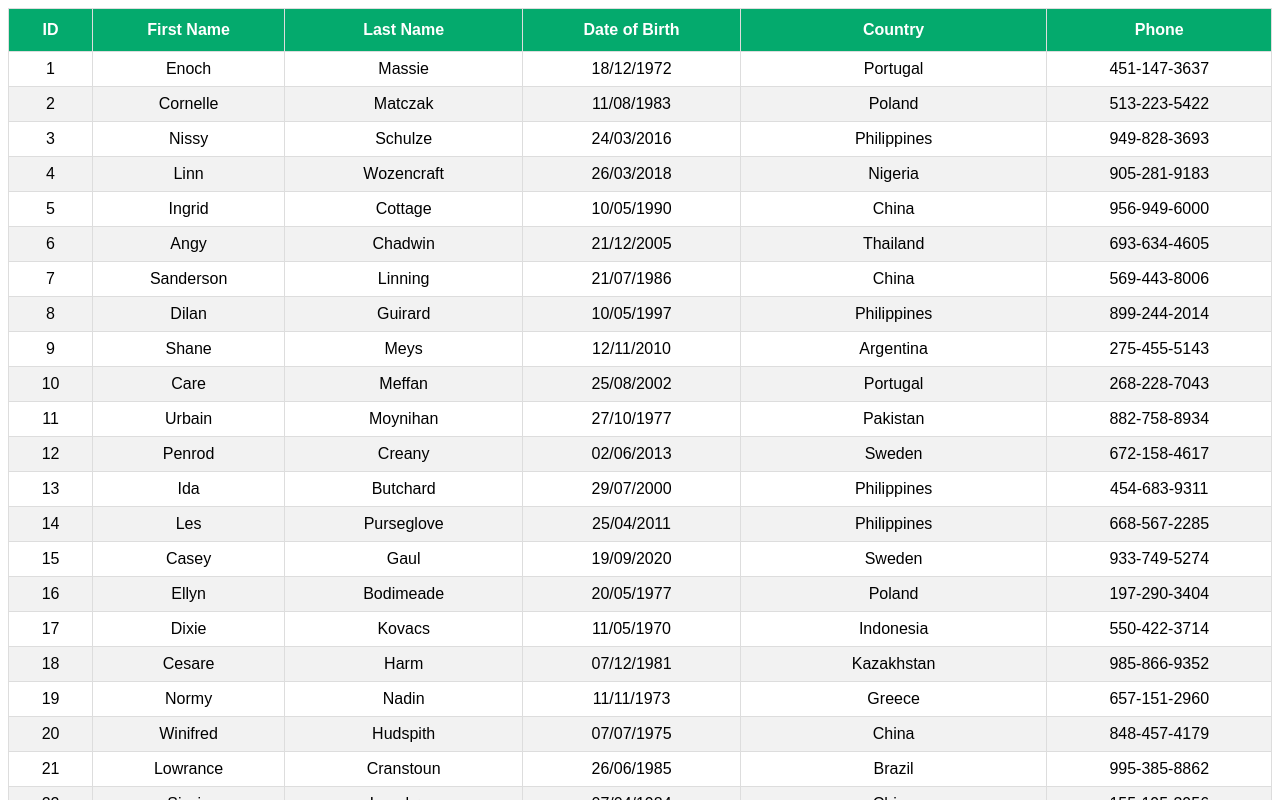
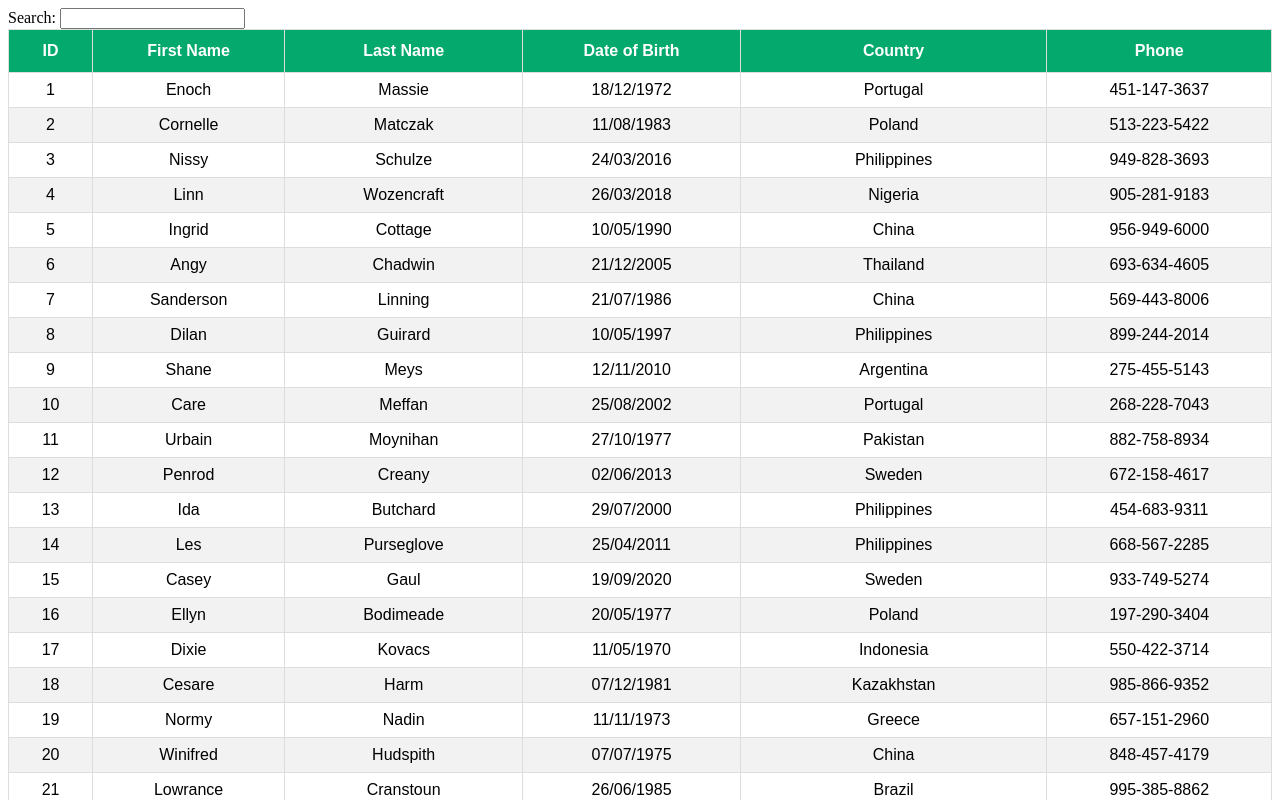
Before and after one commit to tranhang12/react-basic-table, a React (Create React App) app: page / in a window 1280 px wide. Shown: the top 800 px of the page. Built offline with nearby package versions, Linux system fonts and the light colour scheme.

Commit message:
Global filter

```diff
--- a/package.json
+++ b/package.json
@@ -10,7 +10,7 @@
     "date-fns": "^2.29.3",
     "react": "^18.2.0",
     "react-dom": "^18.2.0",
-    "react-scripts": "5.0.1",
+    "react-scripts": "^5.0.1",
     "react-table": "^7.8.0",
     "web-vitals": "^2.1.4"
   },
--- a/src/App.js
+++ b/src/App.js
@@ -1,9 +1,9 @@
 import ReactTable from 'react-table'
-import SortingTable from './components/SortingTable'
+import FilteringTable from './components/FilteringTable'
 function App() {
   return (
     <div className="App">
-      <SortingTable />
+      <FilteringTable />
     </div>
   );
 }
--- a/src/components/FilteringTable.js
+++ b/src/components/FilteringTable.js
@@ -1,12 +1,13 @@
-import React, { useMemo } from 'react'
-import { useTable } from 'react-table'
-import { COLUMNS } from './columns'
-import {MOCK_DATA} from './MOCK_DATA.json'
-import './table.css'
+import React, { useMemo } from "react";
+import { useTable, useGlobalFilter } from "react-table";
+import { COLUMNS } from "./columns";
+import MOCK_DATA from "./MOCK_DATA.json";
+import "./table.css";
+import { GlobalFilter } from "./GlobalFilter";
 
-export const FilteringTable = () => {
-    const columns = useMemo(() => COLUMNS, [])
-    const data = useMemo(() => MOCK_DATA, [])
+const FilteringTable = () => {
+  const columns = useMemo(() => COLUMNS, []);
+  const data = useMemo(() => MOCK_DATA, []);
 
   const {
     getTableProps,
@@ -14,42 +15,49 @@ export const FilteringTable = () => {
     headerGroups,
     footerGroups,
     rows,
-        prepareRow
+    prepareRow,
+    state,
+    setGlobalFilter,
   } = useTable(
     {
       columns,
-            data
-        }
-    )
+      data,
+    },
+    useGlobalFilter
+  );
 
+  const { globalFilter } = state;
   return (
+    <div>
+      <GlobalFilter filter={globalFilter} setFilter={setGlobalFilter} />
       <table {...getTableProps()}>
         <thead>
-        {
-          headerGroups.map((headerGroup) => (
+          {headerGroups.map((headerGroup) => (
             <tr {...headerGroup.getHeaderGroupProps()}>
-              {
-                headerGroup.headers.map((column) => (
-                  <th {...column.getHeaderProps()}>
-                    {column.render('Header')}
-                  </th>
-                ))
-              }
+              {headerGroup.headers.map((column) => (
+                <th {...column.getHeaderProps()}>{column.render("Header")}</th>
+              ))}
             </tr>
-          ))
-        }
+          ))}
         </thead>
 
         <tbody {...getTableBodyProps()}>
-        {
-          rows.map((row) => {
-            prepareRow(row)
+          {rows.map((row) => {
+            prepareRow(row);
             return (
-              <td {...cell.getCellProps()}>{cell.render('Cell')}</td>
-            )
-          })
-        }
+              <tr {...row.getRowProps()}>
+                {row.cells.map((cell) => {
+                  return (
+                    <td {...cell.getCellProps()}>{cell.render("Cell")}</td>
+                  );
+                })}
+              </tr>
+            );
+          })}
         </tbody>
       </table>
-  )
-}
+    </div>
+  );
+};
+
+export default FilteringTable;
--- a/src/components/GlobalFilter.js
+++ b/src/components/GlobalFilter.js
@@ -1,7 +1,10 @@
 import React from 'react'
 
-export const GlobalFilter = () => {
+export const GlobalFilter = ({filter, setFilter}) => {
   return (
-    <div>GlobalFilter</div>
+    <span>
+      Search: {' '}
+      <input value={filter || ''} onChange={(e) => setFilter(e.target.value)}/>
+    </span>
   )
 }
```
Also changed, not shown: 1 other file (tests, documents, lock files or other folders). Lines whose indentation alone changed are shown as unchanged.
